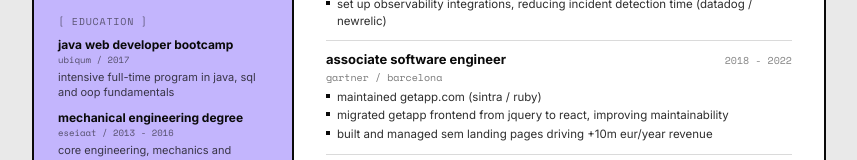
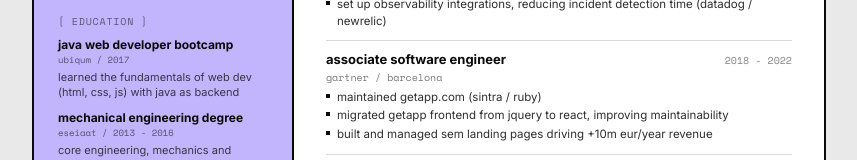
Before and after one commit to suki60/cv, a React (Vite) app: page / in a window 1280 px wide. Shown: the part 762-922 px from the top of the page, without its empty margins (211-1068 px from the left). Built offline with nearby package versions, Linux system fonts and the light colour scheme.

Commit message:
upd: education

```diff
--- a/src/cvData.jsx
+++ b/src/cvData.jsx
@@ -97,7 +97,7 @@ export const education = [
     title: 'java web developer bootcamp',
     org: 'ubiqum',
     time: '2017',
-    desc: 'intensive full-time program in java, sql and oop fundamentals',
+    desc: 'learned the fundamentals of web dev (html, css, js) with java as backend',
   },
   {
     title: 'mechanical engineering degree',
```
